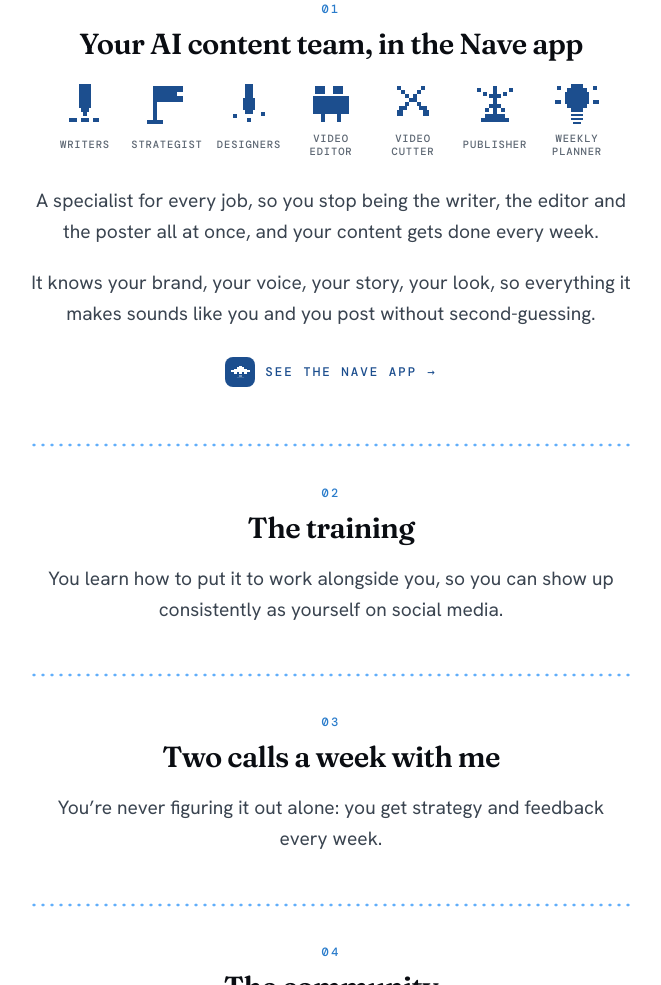
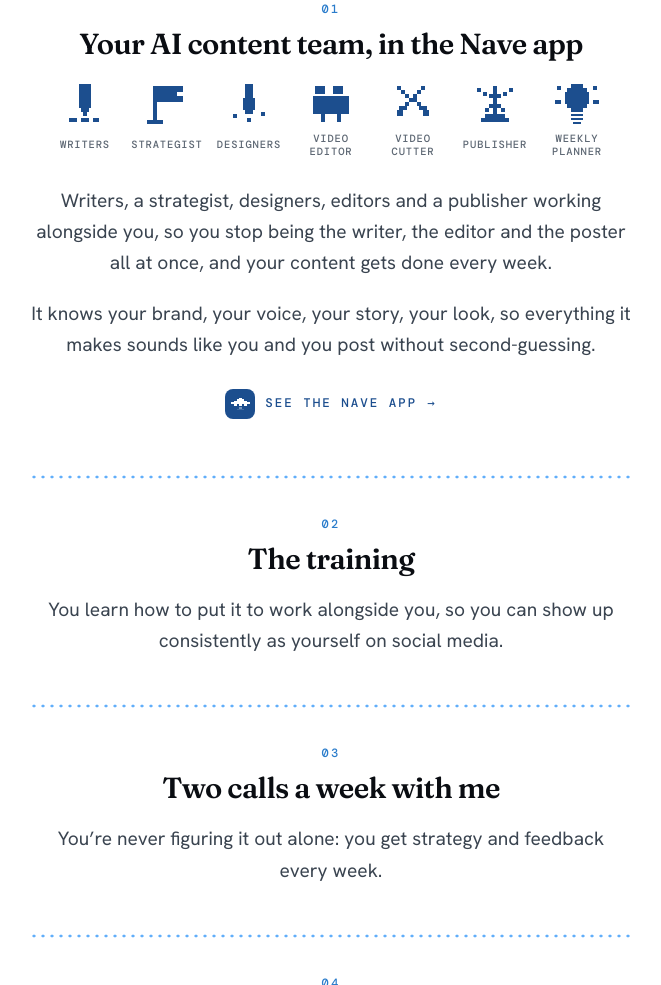
Before and after one commit to Enriquemarq1/enriquemarq-site, a plain HTML site: page lab/index.html in a window 1280 px wide. Shown: the part 1484-2469 px from the top of the page, without its empty margins (309-970 px from the left). Drawn offline with nearby package versions, Linux system fonts and the light colour scheme.

Commit message:
No 'specialist' on the site

```diff
--- a/lab/index.html
+++ b/lab/index.html
@@ -63,7 +63,7 @@
 
     <div class="get">
       <h3><span class="n">01</span>Your AI content team, in the Nave app</h3>
-      <ul class="crew" aria-label="A specialist for every job">
+      <ul class="crew" aria-label="Your AI content team">
         <li><svg viewBox="0 0 24 20" aria-hidden="true"><use href="#px-writer"/></svg>Writers</li>
         <li><svg viewBox="0 0 24 20" aria-hidden="true"><use href="#px-flag"/></svg>Strategist</li>
         <li><svg viewBox="0 0 24 20" aria-hidden="true"><use href="#px-brush"/></svg>Designers</li>
@@ -72,7 +72,7 @@
         <li><svg viewBox="0 0 24 20" aria-hidden="true"><use href="#px-dish"/></svg>Publisher</li>
         <li><svg viewBox="0 0 24 20" aria-hidden="true"><use href="#px-spark"/></svg>Weekly planner</li>
       </ul>
-      <p>A specialist for every job, so you stop being the writer, the editor and the poster all at once, and your content gets done every week.</p>
+      <p>Writers, a strategist, designers, editors and a publisher working alongside you, so you stop being the writer, the editor and the poster all at once, and your content gets done every week.</p>
       <p>It knows your brand, your voice, your story, your look, so everything it makes sounds like you and you post without second-guessing.</p>
       <a class="more" href="https://getnave.app"><i class="ic-nave"><svg viewBox="0 0 512 448" aria-hidden="true"><use href="#px-ship"/></svg></i>See the Nave app <span aria-hidden="true">→</span></a>
     </div>
```
Also changed, not shown: me/index.html (+1 -1 lines).
